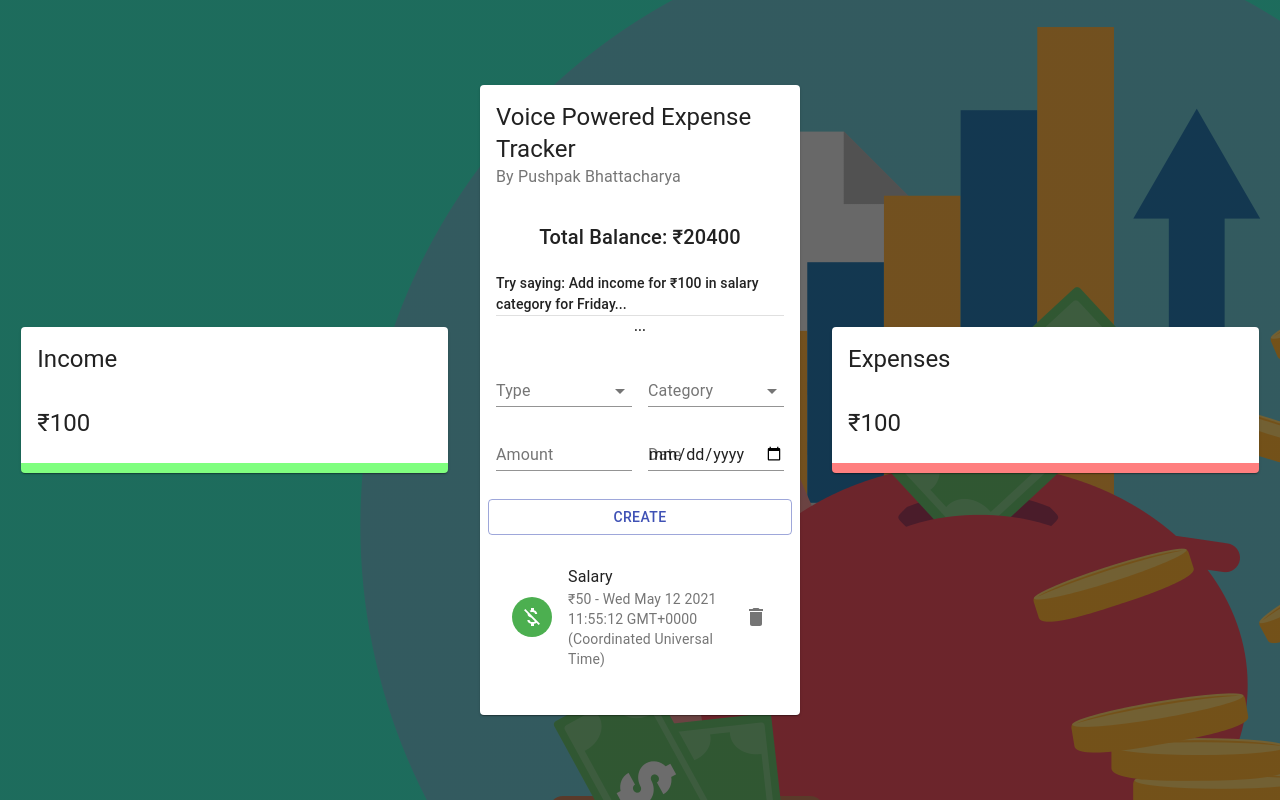
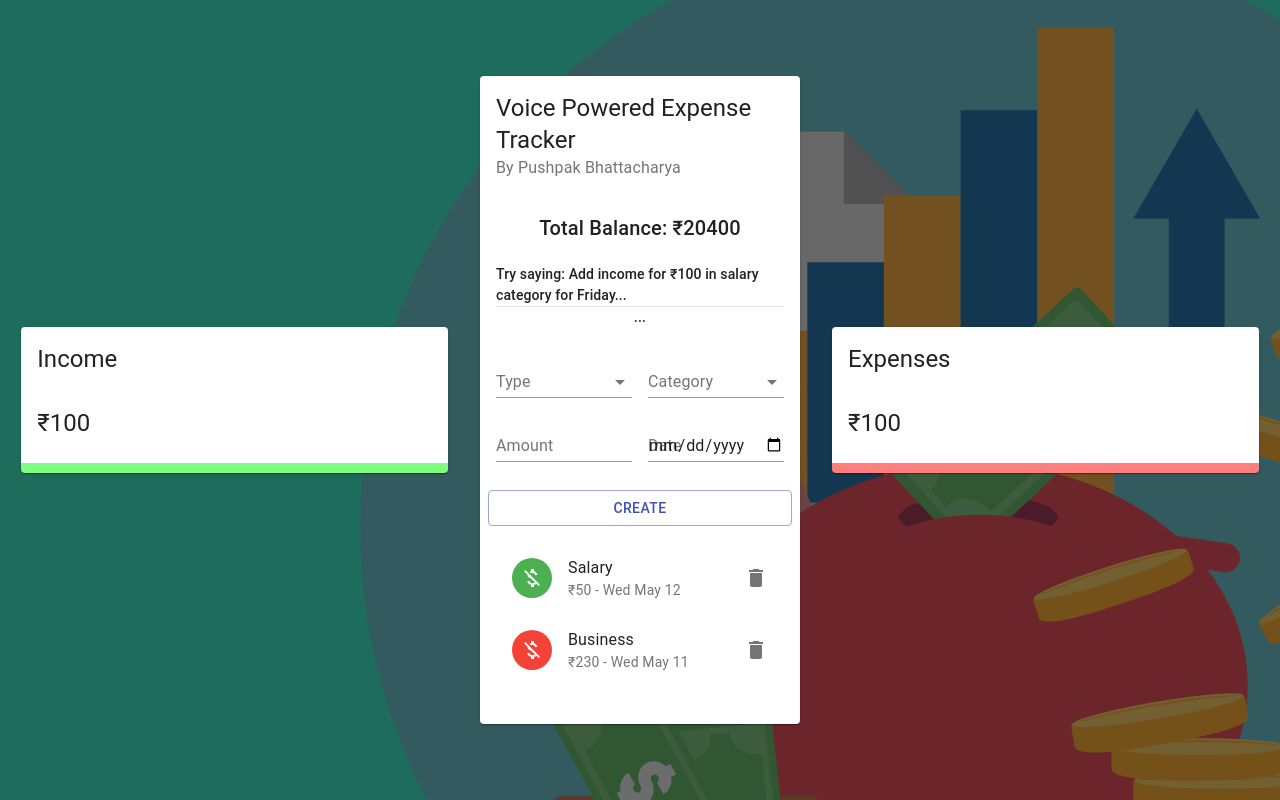
Before and after one commit to PushpakB3096/react-voice-exp-tracker, a React (Create React App) app: page / in a window 1280 px wide. Built offline with nearby package versions, Linux system fonts and the light colour scheme.

Commit message:
Add few more dummy transactions

```diff
--- a/src/components/Main/List/List.jsx
+++ b/src/components/Main/List/List.jsx
@@ -18,7 +18,34 @@ const List = () => {
 
   // dummy transactions
   const transactions = [
-    { id: 1, type: "Income", category: "Salary", amount: 50, date: new Date() },
+    {
+      id: 1,
+      type: "Income",
+      category: "Salary",
+      amount: 50,
+      date: "Wed May 12",
+    },
+    {
+      id: 1,
+      type: "Expense",
+      category: "Business",
+      amount: 230,
+      date: "Wed May 11",
+    },
+    {
+      id: 1,
+      type: "Income",
+      category: "Salary",
+      amount: 500,
+      date: "Wed May 10",
+    },
+    {
+      id: 1,
+      type: "Income",
+      category: "Salary",
+      amount: 199,
+      date: "Wed May 09",
+    },
   ];
 
   return (
```
